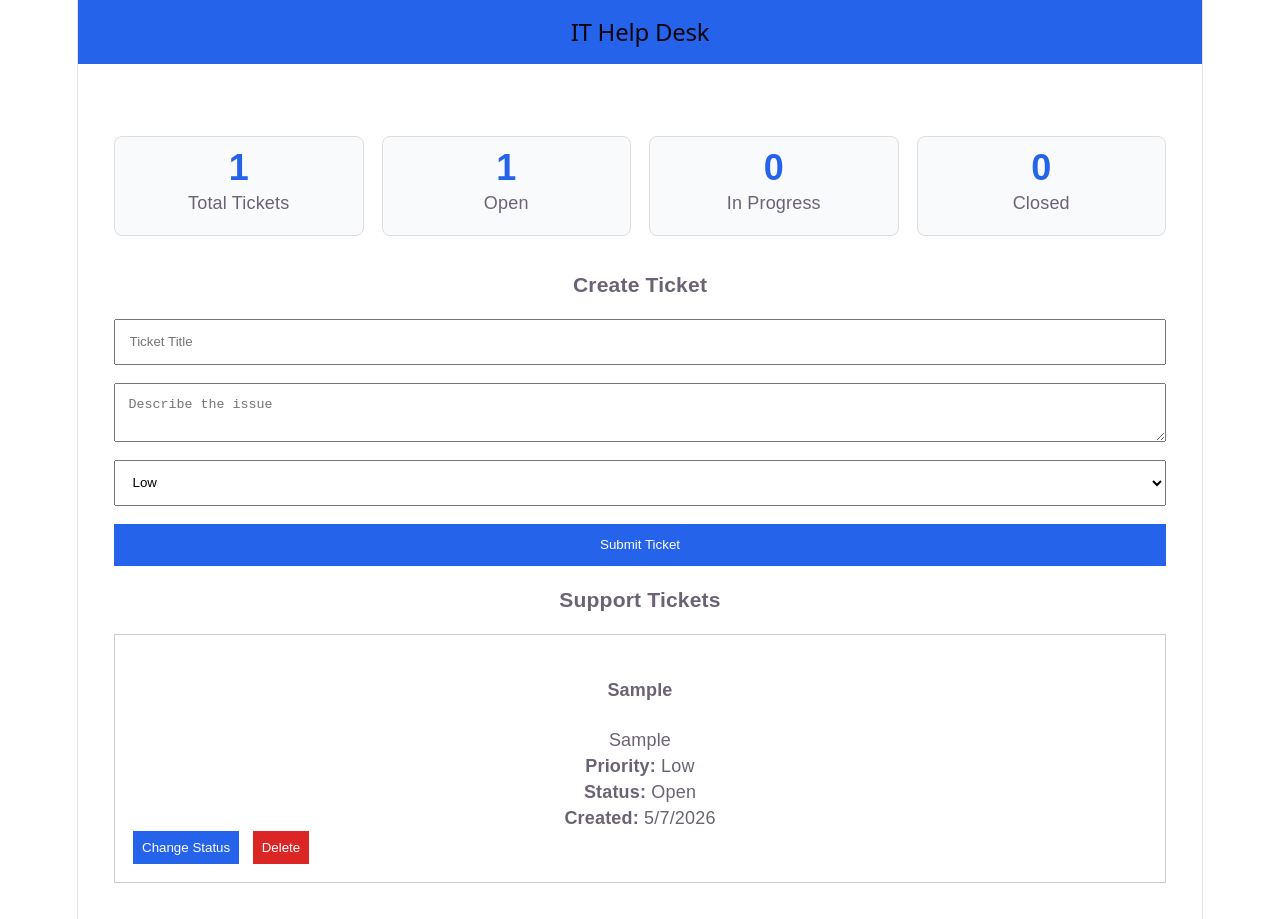
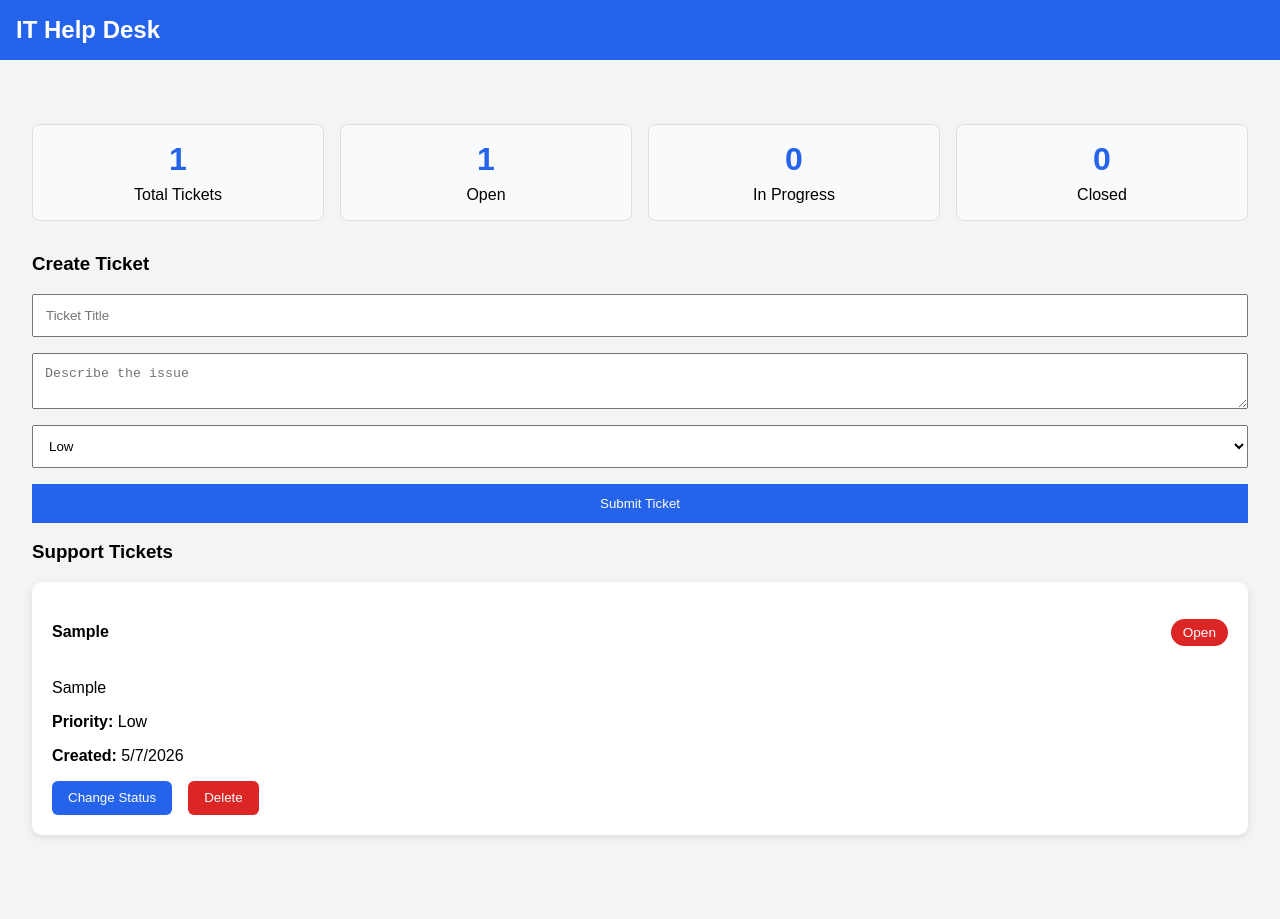
Before and after one commit to JEDl956/it-helpdesk-ticket-system, a Vue app: page / in a window 1280 px wide. Both pictures are taken after typing "Sample", "Sample" into the empty fields and a click on the button "Submit Ticket". After the commit the page ends 867 px from the top, so only its background shows below. Built offline with nearby package versions, Linux system fonts and the light colour scheme.

Commit message:
Improve app styling and clean default Vite CSS

```diff
--- a/src/components/TicketCard.vue
+++ b/src/components/TicketCard.vue
@@ -7,17 +7,32 @@ defineProps({
 })
 
 defineEmits(['update-status', 'delete-ticket'])
+
+function getStatusClass(status) {
+  if (status === 'Open') return 'open'
+  if (status === 'In Progress') return 'progress'
+  return 'closed'
+}
 </script>
 
 <template>
   <article class="ticket-card">
-    <h4>{{ ticket.title }}</h4>
+    <div class="header">
+      <h4>{{ ticket.title }}</h4>
 
-    <p>{{ ticket.description }}</p>
+      <span :class="getStatusClass(ticket.status)">
+        {{ ticket.status }}
+      </span>
+    </div>
 
-    <p><strong>Priority:</strong> {{ ticket.priority }}</p>
-    <p><strong>Status:</strong> {{ ticket.status }}</p>
-    <p><strong>Created:</strong> {{ ticket.createdAt }}</p>
+    <p class="description">
+      {{ ticket.description }}
+    </p>
+
+    <div class="details">
+      <p><strong>Priority:</strong> {{ ticket.priority }}</p>
+      <p><strong>Created:</strong> {{ ticket.createdAt }}</p>
+    </div>
 
     <div class="actions">
       <button @click="$emit('update-status')">
@@ -33,25 +48,63 @@ defineEmits(['update-status', 'delete-ticket'])
 
 <style scoped>
 .ticket-card {
-  border: 1px solid #ccc;
-  padding: 1rem;
+  background-color: white;
+  border-radius: 10px;
+  padding: 1.25rem;
   margin-top: 1rem;
+  box-shadow: 0 2px 8px rgba(0, 0, 0, 0.1);
+}
+
+.header {
+  display: flex;
+  justify-content: space-between;
+  align-items: center;
+}
+
+.description {
+  margin: 1rem 0;
+}
+
+.details {
+  margin-bottom: 1rem;
 }
 
 .actions {
   display: flex;
-  gap: 0.75rem;
+  gap: 1rem;
 }
 
 button {
+  border: none;
+  padding: 0.6rem 1rem;
+  cursor: pointer;
+  border-radius: 6px;
   background-color: #2563eb;
   color: white;
-  border: none;
-  padding: 0.5rem;
-  cursor: pointer;
 }
 
 .delete {
   background-color: #dc2626;
 }
+
+.open,
+.progress,
+.closed {
+  padding: 0.4rem 0.75rem;
+  border-radius: 20px;
+  color: white;
+  font-size: 0.85rem;
+}
+
+.open {
+  background-color: #dc2626;
+}
+
+.progress {
+  background-color: #f59e0b;
+}
+
+.closed {
+  background-color: #16a34a;
+}
 </style>
--- a/src/style.css
+++ b/src/style.css
@@ -1,296 +1,9 @@
-:root {
-  --text: #6b6375;
-  --text-h: #08060d;
-  --bg: #fff;
-  --border: #e5e4e7;
-  --code-bg: #f4f3ec;
-  --accent: #aa3bff;
-  --accent-bg: rgba(170, 59, 255, 0.1);
-  --accent-border: rgba(170, 59, 255, 0.5);
-  --social-bg: rgba(244, 243, 236, 0.5);
-  --shadow:
-    rgba(0, 0, 0, 0.1) 0 10px 15px -3px, rgba(0, 0, 0, 0.05) 0 4px 6px -2px;
-
-  --sans: system-ui, 'Segoe UI', Roboto, sans-serif;
-  --heading: system-ui, 'Segoe UI', Roboto, sans-serif;
-  --mono: ui-monospace, Consolas, monospace;
-
-  font: 18px/145% var(--sans);
-  letter-spacing: 0.18px;
-  color-scheme: light dark;
-  color: var(--text);
-  background: var(--bg);
-  font-synthesis: none;
-  text-rendering: optimizeLegibility;
-  -webkit-font-smoothing: antialiased;
-  -moz-osx-font-smoothing: grayscale;
-
-  @media (max-width: 1024px) {
-    font-size: 16px;
-  }
+body {
+  margin: 0;
+  background-color: #f3f4f6;
+  font-family: Arial, sans-serif;
 }
 
-@media (prefers-color-scheme: dark) {
-  :root {
-    --text: #9ca3af;
-    --text-h: #f3f4f6;
-    --bg: #16171d;
-    --border: #2e303a;
-    --code-bg: #1f2028;
-    --accent: #c084fc;
-    --accent-bg: rgba(192, 132, 252, 0.15);
-    --accent-border: rgba(192, 132, 252, 0.5);
-    --social-bg: rgba(47, 48, 58, 0.5);
-    --shadow:
-      rgba(0, 0, 0, 0.4) 0 10px 15px -3px, rgba(0, 0, 0, 0.25) 0 4px 6px -2px;
-  }
-
-  #social .button-icon {
-    filter: invert(1) brightness(2);
-  }
-}
-
-body {
-  margin: 0;
-}
-
-h1,
-h2 {
-  font-family: var(--heading);
-  font-weight: 500;
-  color: var(--text-h);
-}
-
-h1 {
-  font-size: 56px;
-  letter-spacing: -1.68px;
-  margin: 32px 0;
-  @media (max-width: 1024px) {
-    font-size: 36px;
-    margin: 20px 0;
-  }
-}
-h2 {
-  font-size: 24px;
-  line-height: 118%;
-  letter-spacing: -0.24px;
-  margin: 0 0 8px;
-  @media (max-width: 1024px) {
-    font-size: 20px;
-  }
-}
-p {
-  margin: 0;
-}
-
-code,
-.counter {
-  font-family: var(--mono);
-  display: inline-flex;
-  border-radius: 4px;
-  color: var(--text-h);
-}
-
-code {
-  font-size: 15px;
-  line-height: 135%;
-  padding: 4px 8px;
-  background: var(--code-bg);
-}
-
-.counter {
-  font-size: 16px;
-  padding: 5px 10px;
-  border-radius: 5px;
-  color: var(--accent);
-  background: var(--accent-bg);
-  border: 2px solid transparent;
-  transition: border-color 0.3s;
-  margin-bottom: 24px;
-
-  &:hover {
-    border-color: var(--accent-border);
-  }
-  &:focus-visible {
-    outline: 2px solid var(--accent);
-    outline-offset: 2px;
-  }
-}
-
-.hero {
-  position: relative;
-
-  .base,
-  .framework,
-  .vite {
-    inset-inline: 0;
-    margin: 0 auto;
-  }
-
-  .base {
-    width: 170px;
-    position: relative;
-    z-index: 0;
-  }
-
-  .framework,
-  .vite {
-    position: absolute;
-  }
-
-  .framework {
-    z-index: 1;
-    top: 34px;
-    height: 28px;
-    transform: perspective(2000px) rotateZ(300deg) rotateX(44deg) rotateY(39deg)
-      scale(1.4);
-  }
-
-  .vite {
-    z-index: 0;
-    top: 107px;
-    height: 26px;
-    width: auto;
-    transform: perspective(2000px) rotateZ(300deg) rotateX(40deg) rotateY(39deg)
-      scale(0.8);
-  }
-}
-
-#app {
-  width: 1126px;
-  max-width: 100%;
-  margin: 0 auto;
-  text-align: center;
-  border-inline: 1px solid var(--border);
-  min-height: 100svh;
-  display: flex;
-  flex-direction: column;
+* {
   box-sizing: border-box;
 }
-
-#center {
-  display: flex;
-  flex-direction: column;
-  gap: 25px;
-  place-content: center;
-  place-items: center;
-  flex-grow: 1;
-
-  @media (max-width: 1024px) {
-    padding: 32px 20px 24px;
-    gap: 18px;
-  }
-}
-
-#next-steps {
-  display: flex;
-  border-top: 1px solid var(--border);
-  text-align: left;
-
-  & > div {
-    flex: 1 1 0;
-    padding: 32px;
-    @media (max-width: 1024px) {
-      padding: 24px 20px;
-    }
-  }
-
-  .icon {
-    margin-bottom: 16px;
-    width: 22px;
-    height: 22px;
-  }
-
-  @media (max-width: 1024px) {
-    flex-direction: column;
-    text-align: center;
-  }
-}
-
-#docs {
-  border-right: 1px solid var(--border);
-
-  @media (max-width: 1024px) {
-    border-right: none;
-    border-bottom: 1px solid var(--border);
-  }
-}
-
-#next-steps ul {
-  list-style: none;
-  padding: 0;
-  display: flex;
-  gap: 8px;
-  margin: 32px 0 0;
-
-  .logo {
-    height: 18px;
-  }
-
-  a {
-    color: var(--text-h);
-    font-size: 16px;
-    border-radius: 6px;
-    background: var(--social-bg);
-    display: flex;
-    padding: 6px 12px;
-    align-items: center;
-    gap: 8px;
-    text-decoration: none;
-    transition: box-shadow 0.3s;
-
-    &:hover {
-      box-shadow: var(--shadow);
-    }
-    .button-icon {
-      height: 18px;
-      width: 18px;
-    }
-  }
-
-  @media (max-width: 1024px) {
-    margin-top: 20px;
-    flex-wrap: wrap;
-    justify-content: center;
-
-    li {
-      flex: 1 1 calc(50% - 8px);
-    }
-
-    a {
-      width: 100%;
-      justify-content: center;
-      box-sizing: border-box;
-    }
-  }
-}
-
-#spacer {
-  height: 88px;
-  border-top: 1px solid var(--border);
-  @media (max-width: 1024px) {
-    height: 48px;
-  }
-}
-
-.ticks {
-  position: relative;
-  width: 100%;
-
-  &::before,
-  &::after {
-    content: '';
-    position: absolute;
-    top: -4.5px;
-    border: 5px solid transparent;
-  }
-
-  &::before {
-    left: 0;
-    border-left-color: var(--border);
-  }
-  &::after {
-    right: 0;
-    border-right-color: var(--border);
-  }
-}
```
